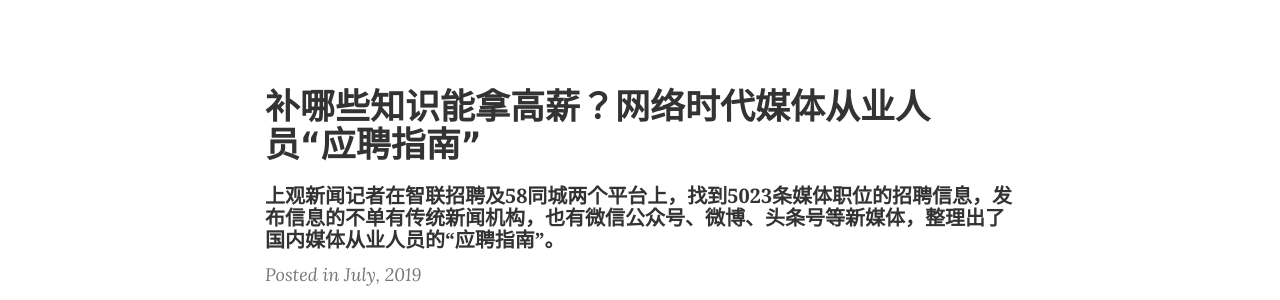
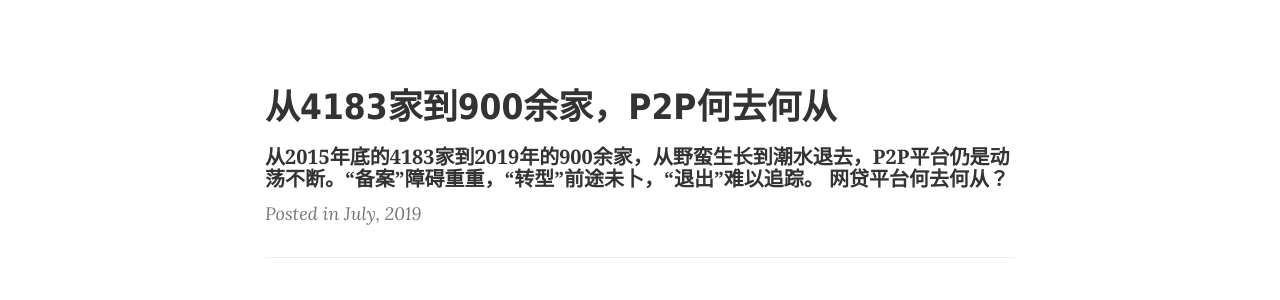
Before and after one commit to kellyzhao97/kellyzhao97.github.io, a website: page Shanghai_Observer.html in a window 1280 px wide. Shown: the part 652-952 px from the top of the page. Drawn offline with nearby package versions, Linux system fonts and the light colour scheme.

Commit message:
2019.7.28

```diff
--- a/Shanghai_Observer.html
+++ b/Shanghai_Observer.html
@@ -108,6 +108,16 @@
             <div class="row">
                 <div class="col-lg-8 col-lg-offset-2 col-md-10 col-md-offset-1">
                     <!--Work2-->
+                    <a href="https://www.shobserver.com/news/detail?id=166197" target="blank">
+                        <h2 class="section-heading">
+                            从4183家到900余家，P2P何去何从</h2>
+                    </a>
+                    <h3 class="post-subtitle">
+                        从2015年底的4183家到2019年的900余家，从野蛮生长到潮水退去，P2P平台仍是动荡不断。“备案”障碍重重，“转型”前途未卜，“退出”难以追踪。 网贷平台何去何从？
+                    </h3>
+                    <p class="post-meta">Posted in July, 2019</p>
+                    <hr>
+                    <!--Work2-->
                     <a href="https://web.shobserver.com/news/detail?id=165726" target="blank">
                         <h2 class="section-heading">
                             补哪些知识能拿高薪？网络时代媒体从业人员“应聘指南”</h2>
```
Also changed, not shown: 1 other file.
